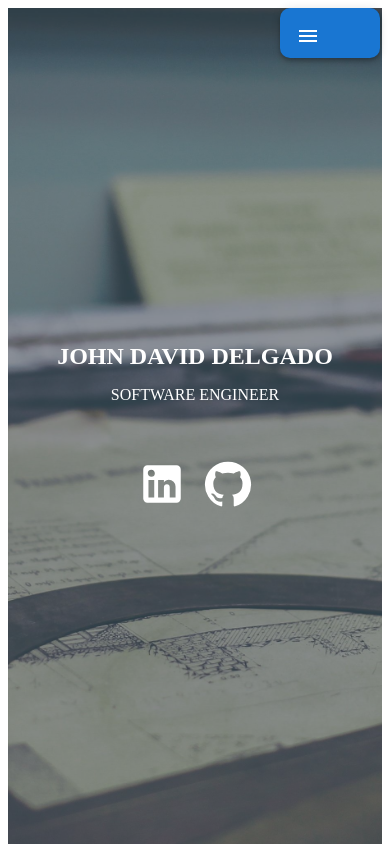
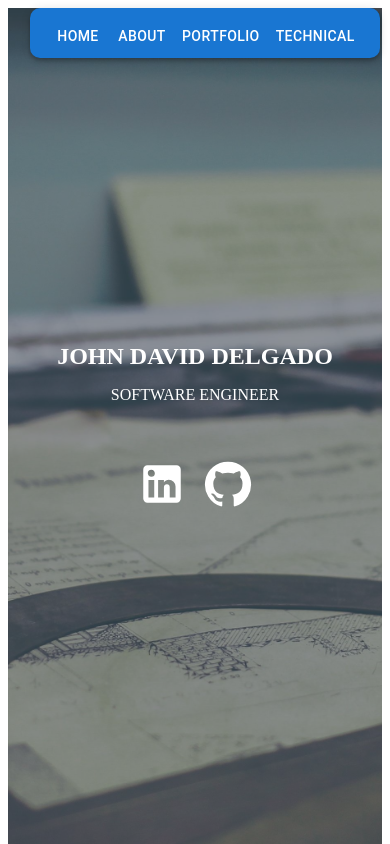
Before and after one commit to johndmini/portfolio_website, a React (Create React App) app: page / in a window 390 px wide. Shown: the top 844 px of the page. Built offline with nearby package versions, Linux system fonts and the light colour scheme.

Commit message:
mobile nav refactor

```diff
--- a/src/components/MobileNav.js
+++ b/src/components/MobileNav.js
@@ -1,22 +1,7 @@
-import React, { useState } from 'react';
-import { Menu as MenuIcon } from '@mui/icons-material';
-import { Menu, MenuItem } from '@mui/material';
-import { AppBar, Box, Toolbar, IconButton } from '@mui/material';
+import React from 'react';
+import { AppBar, Box, Toolbar, Button } from '@mui/material';
 
 export default function MobileNav() {
-  const [anchorEl, setAnchorEl] = useState(null);
-  const open = Boolean(anchorEl);
-  const handleClick = (event) => {
-    setAnchorEl(event.currentTarget);
-  };
-
-  const handleClose = (e) => {
-    setAnchorEl(null);
-    e.preventDefault();
-    const href = e.currentTarget.getAttribute('href');
-    window.location = href;
-  };
-
   return (
     <Box
       sx={{
@@ -31,7 +16,7 @@ export default function MobileNav() {
     >
       <AppBar
         sx={{
-          width: '100px',
+          width: '350px',
           height: '50px',
           top: '8px',
           right: '10px',
@@ -39,45 +24,10 @@ export default function MobileNav() {
         }}
       >
         <Toolbar>
-          <IconButton
-            id="positioned-button"
-            aria-controls={open ? 'positioned-menu' : undefined}
-            aria-haspopup="true"
-            aria-expanded={open ? 'true' : undefined}
-            onClick={handleClick}
-            size="large"
-            edge="start"
-            color="inherit"
-            aria-label="menu"
-            sx={{ mr: 2 }}
-          >
-            <MenuIcon />
-          </IconButton>
-          <Menu
-            id="posittioned-menu"
-            aria-labelledby="positioned-button"
-            anchorEl={anchorEl}
-            open={open}
-            onClose={handleClose}
-            anchorOrigin={{
-              vertical: 'top',
-              horizontal: 'left',
-            }}
-          >
-            <MenuItem href="#home" onClick={handleClose}>
-              HOME
-            </MenuItem>
-            <MenuItem href="#about" onClick={handleClose}>
-              ABOUT
-            </MenuItem>
-            <MenuItem href="#portfolio" onClick={handleClose}>
-              PORTFOLIO
-            </MenuItem>
-            <MenuItem href="#technical" onClick={handleClose}>
-              TECHNICAL & EDUCATION
-            </MenuItem>
-            <MenuItem>RECOMMENDATION</MenuItem>
-          </Menu>
+          <Button href='#home' color="inherit">Home</Button>
+          <Button href='#about' color="inherit">About</Button>
+          <Button href='#portfolio' color="inherit">Portfolio</Button>
+          <Button href='#technical' color="inherit">Technical</Button>
         </Toolbar>
       </AppBar>
     </Box>
```
